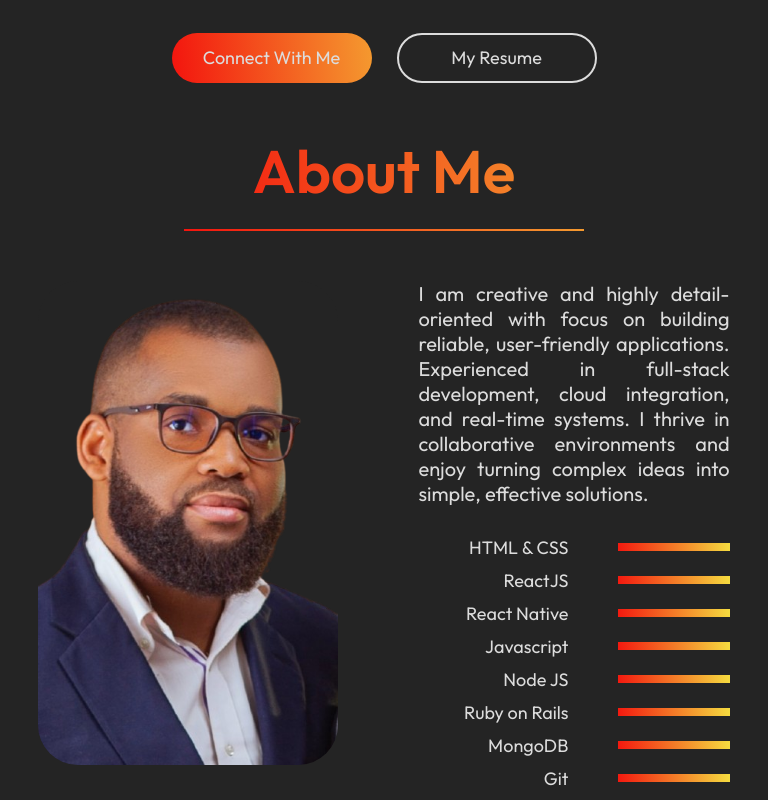
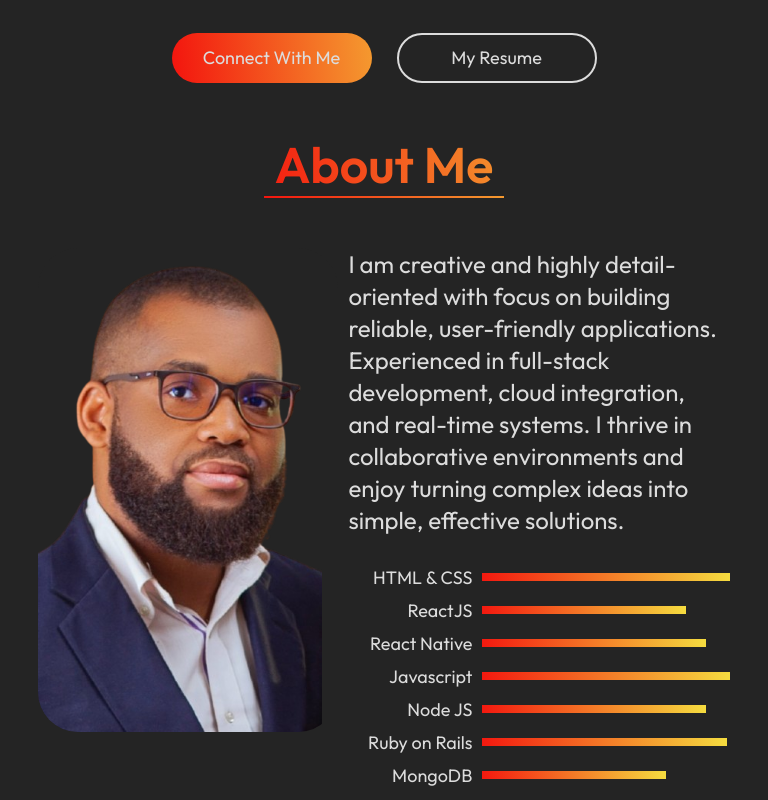
Before and after one commit to EssohCod/My_New_Portfolio, a React (Vite) app: page / in a window 768 px wide. Shown: the part 1060-1860 px from the top of the page. Built offline with nearby package versions, Linux system fonts and the light colour scheme.

Commit message:
Fixed About page responsive screens

```diff
--- a/src/components/About/About.css
+++ b/src/components/About/About.css
@@ -120,6 +120,38 @@
         width: 90%;
         margin: 0 auto;
     }
+    .about_title h1{
+        font-size: 50px;
+        margin: 0 auto;
+    }
+    .about_title hr{
+        width: 240px;
+        margin: 0 auto;
+    }
+    .about_sections{
+        display: flex;
+        gap: 10px;
+    }
+        .about_skills{
+        display: flex;
+        flex-direction: column;
+        gap: 10px;
+        text-align: end;
+    }
+        .about_para p{
+        text-align: start;
+        line-height: 32px;
+        font-size: 24px;
+    }
+    .about_skills{
+        margin-left: -26px;
+    }
+    .about_skill{
+        display: flex;
+        gap: 10px;
+        align-items: center;
+        transition: 0.3s;
+    }
 
 }
 
@@ -150,9 +182,13 @@
         font-size: 22px;
     }
     .about_skills{
+        gap: 15px;
+        margin-left: -28px;
+    }
+    .about_skill{
         display: flex;
-        flex-direction: column;
-        gap: 15px;
-        text-align: end;
+        gap: 18px;
+        align-items: center;
+        transition: 0.3s;
     }
 }
--- a/src/components/About/About.jsx
+++ b/src/components/About/About.jsx
@@ -24,7 +24,7 @@ const About = () => {
                 <div className="about_skill"><p>ReactJS</p> <hr style = {{width: "50%"}} /></div>
                 <div className="about_skill"><p>React Native</p> <hr style = {{width: "55%"}} /></div>
                 <div className="about_skill"><p>Javascript</p> <hr style = {{width: "66%"}} /></div>
-                <div className="about_skill"><p>Node JS</p> <hr style = {{width: "45%"}} /></div>
+                <div className="about_skill"><p>Node JS</p> <hr style = {{width: "55%"}} /></div>
                 <div className="about_skill"><p>Ruby on Rails</p> <hr style = {{width: "60%"}} /></div>
                 <div className="about_skill"><p>MongoDB</p> <hr style = {{width: "45%"}} /></div>
                 <div className="about_skill"><p>Git</p> <hr style = {{width: "75%"}} /></div>
```
